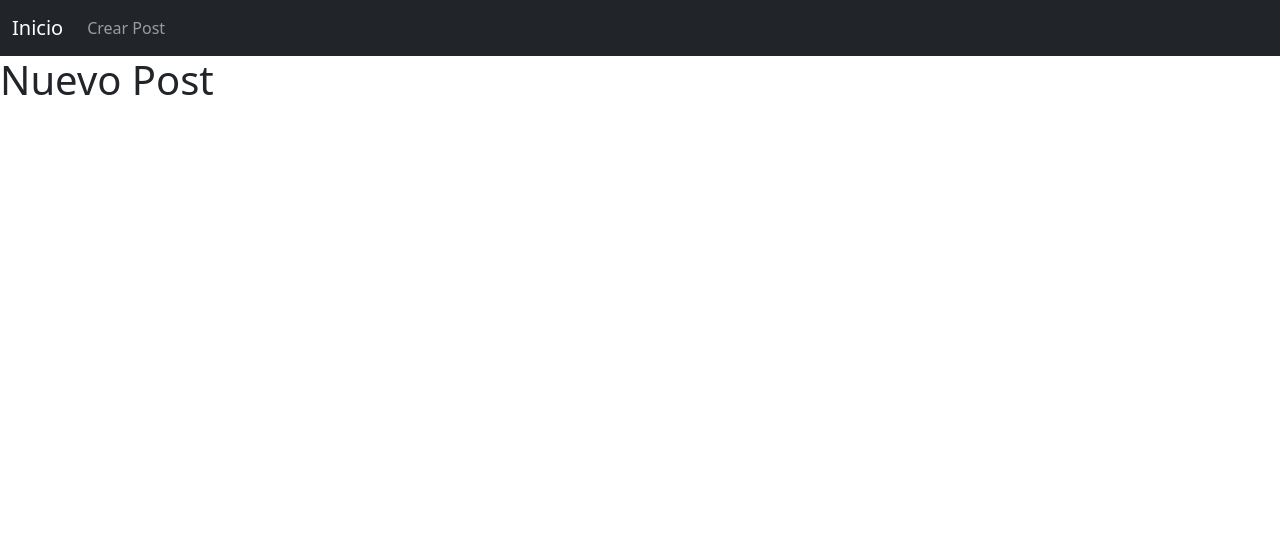
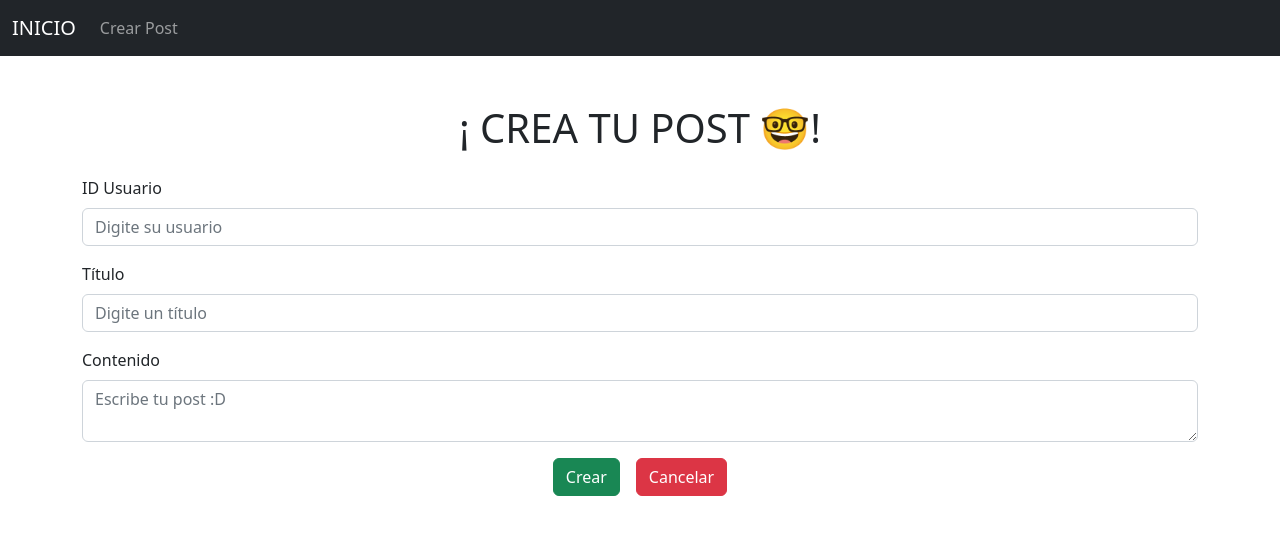
Before and after one commit to Jorgemunera/post-app, a React (Create React App) app: page /new-post in a window 1280 px wide. Shown: the top 534 px of the page. Built offline with nearby package versions, Linux system fonts and the light colour scheme.

Commit message:
antes de separar funcionalidades en custom hooks

```diff
--- a/package.json
+++ b/package.json
@@ -14,6 +14,7 @@
     "react-dom": "^18.2.0",
     "react-router-dom": "^6.9.0",
     "react-scripts": "5.0.1",
+    "sweetalert2": "^11.7.3",
     "web-vitals": "^2.1.4"
   },
   "scripts": {
--- a/src/components/NavBar.jsx
+++ b/src/components/NavBar.jsx
@@ -6,7 +6,7 @@ const NavBar = () => {
     return (
         <Navbar bg="dark" variant="dark">
             <Container fluid>
-                <Link to='/' className='navbar-brand'>Inicio</Link>
+                <Link to='/' className='navbar-brand'>INICIO</Link>
                 <Nav className="me-auto">
                     <Link to='/new-post' className='nav-link'>Crear Post</Link>
                 </Nav>
--- a/src/components/PostsTable.jsx
+++ b/src/components/PostsTable.jsx
@@ -1,32 +1,142 @@
 import React, { useEffect, useState } from 'react';
+import { Container, Table, Button, Form, Modal } from 'react-bootstrap';
 import axios from 'axios';
+import Swal from 'sweetalert2';
 
 const PostsTable = () => {
-
     const URL = "http://localhost:3004/posts";
 
-    const getData = async () => {
+    // Estado para guardar y modificar los Posts
+    const [posts, setPosts] = useState([]);
+    // Estado para ocultar o mostrar el Modal
+    const [showModal, setShowModal] = useState(false);
+    // Estado para guardar la informacion del Post seleccionado
+    const [selectedPost, setSelectedPost] = useState(null);
+
+    const handleCloseModal = () => setShowModal(false);
+    const handleShowModal = () => setShowModal(true);
+
+    const getPosts = async () => {
         try {
-            const res = axios.get(URL);
-            return res;
+            const res = await axios.get(URL);
+            setPosts(res.data);
         } catch (err) {
-            console.error('hubo un error')
+            Swal.fire(
+                '¡Ups!',
+                'Algo salió mal',
+                'error'
+            )
         }
     }
 
-    const [posts, setPosts] = useState([]);
+    useEffect(() => {
+        getPosts()
+    }, [posts])
 
-    useEffect(() => {
-        getData().then((res) => {
-            setPosts(res.data);
-        });
-    }, [])
+    // Función de eliminar POST, esta reacciona al evento de click del botón eliminar
+    const handleDelete = async (post) => {
+        Swal.fire({
+            title: `Estas seguro de eliminar el Post ${post.title}?`,
+            text: "¡No podrás revertir esto!",
+            icon: 'warning',
+            showCancelButton: true,
+            confirmButtonColor: '#3085d6',
+            cancelButtonColor: '#d33',
+            confirmButtonText: 'Sí, elimínalo!',
+            cancelButtonText: 'Cancelar',
+        }).then(async (result) => {
+            if (result.isConfirmed) {
+                try {
+                    const res = await axios.delete(`${URL}/${post.id}`);
+                    if (res.status === 200) {
+                        Swal.fire(
+                            '¡Post Eliminado!',
+                            `Se ha eliminado tu post ${post.title}`,
+                            'success'
+                        )
+                    }
+                    const newPosts = posts.filter(p => p.id !== post.id);
+                    setPosts(newPosts);
+                } catch (err) {
+                    Swal.fire(
+                        '¡Ups!',
+                        'Algo salió mal',
+                        'error'
+                    )
+                }
+            }
+        })
+    }
+
+    // Función de editar POST, esta actualiza la informacion del estado con los datos del post seleccionado
+    const handleEdit = (post) => {
+        setSelectedPost(post);
+        handleShowModal();
+    }
 
     return (
-        <div>
-            {posts.map((post) => a)}
-        </div>
+        <Container>
+            <Table striped bordered hover size="sm" responsive>
+                <thead>
+                    <tr>
+                        <th className="text-center align-middle">ID POST</th>
+                        <th className="text-center align-middle">TÍTULO</th>
+                        <th className="text-center align-middle" colSpan={3}>OPCIONES</th>
+                    </tr>
+                </thead>
+                <tbody>
+                    {posts.map((post) => (
+                        <tr key={post.id}>
+                            <td className="text-center align-middle">{post.id}</td>
+                            <td className="text-center align-middle title">{post.title}</td>
+                            <td className="text-center align-middle">
+                                <button className='btn btn-info'>Detalles</button>
+                            </td>
+                            <td className="text-center align-middle">
+                                <button className='btn btn-warning' onClick={() => handleEdit(post)}>Editar</button>
+                            </td>
+                            <td className="text-center align-middle">
+                                <button className='btn btn-danger' onClick={() => handleDelete(post)}>Eliminar</button>
+                            </td>
+                        </tr>
+                    ))}
+                </tbody>
+            </Table>
+            <Modal show={showModal} onHide={handleCloseModal}>
+                <Modal.Header closeButton>
+                    <Modal.Title>Editar Post</Modal.Title>
+                </Modal.Header>
+                <Modal.Body>
+                    <Form>
+                        <Form.Group className="mb-3" controlId="exampleForm.ControlInput1">
+                            <Form.Label>Titulo</Form.Label>
+                            <Form.Control
+                                type="text"
+                                value={selectedPost ? selectedPost.title : ''}
+                                autoFocus
+                            />
+                        </Form.Group>
+                        <Form.Group className="mb-3" controlId="exampleForm.ControlTextarea1">
+                            <Form.Label>Contenido</Form.Label>
+                            <Form.Control
+                                as="textarea"
+                                rows={3}
+                                value={selectedPost ? selectedPost.body : ''}
+                            />
+                        </Form.Group>
+                        <Modal.Footer>
+                            <Button variant="btn btn-secondary" type='button' onClick={handleCloseModal}>
+                                Cacelar
+                            </Button>
+                            <Button variant="btn btn-success" type='submit' onClick={handleCloseModal}>
+                                Guardar
+                            </Button>
+                        </Modal.Footer>
+                    </Form>
+                </Modal.Body>
+            </Modal>
+        </Container>
     );
 }
 
-export {PostsTable}
+export { PostsTable }
--- a/src/containers/App.jsx
+++ b/src/containers/App.jsx
@@ -2,10 +2,11 @@ import React from "react";
 import { Container } from 'react-bootstrap';
 import {PostsTable} from '../components/PostsTable';
 
+// Componente que renderiza el Inicio de la App
 function App() {
   return (
     <Container fluid>
-      <h1 className="text-center">Listado de Posts</h1>
+      <h1 className="text-center mb-4 mt-5">LISTADO DE POSTS 📚</h1>
       <PostsTable/>
     </Container>
   );
--- a/src/containers/NewPost.jsx
+++ b/src/containers/NewPost.jsx
@@ -1,11 +1,100 @@
-import React from 'react';
+import React, { useState } from 'react';
+import { Container, Form } from 'react-bootstrap';
+import { useNavigate } from 'react-router-dom';
+import axios from 'axios';
+import Swal from 'sweetalert2';
 
 const NewPost = () => {
+
+    // Estado para datos que recibimos en los inputs del formulario
+    const [data, setData] = useState({
+        userId: '',
+        title: '',
+        body: ''
+    });
+
+    const handleChange = ({ target }) => {
+        setData({
+            ...data,
+            [target.name]: target.value
+        })
+    }
+
+    // Petición POST con axios cuando ocurre el evento onSubmit del formulario (click en botón crear)
+    const URL = "http://localhost:3004/posts"
+
+    const handleSubmit = async (e) => {
+        try {
+            e.preventDefault();
+            const res = await axios.post(URL, data);
+            if (res.status === 201) {
+                Swal.fire(
+                    '¡Bien Hecho!',
+                    `Se ha publicado tu post ${res.data.title}`,
+                    'success'
+                )
+            }
+            navigate('/');
+        } catch (err) {
+            Swal.fire(
+                '¡Ups!',
+                'Algo salió mal',
+                'error'
+            )
+        }
+    }
+
+    // useNavigate para retornar al inicio cuando se de click en cancelar
+    const navigate = useNavigate();
+
+    const handleCancelButtonClick = (path) => {
+        navigate(path);
+    };
+
     return (
-        <div>
-            <h1>Nuevo Post</h1>
-        </div>
+        <Container>
+            <h1 className="text-center mb-4 mt-5">¡ CREA TU POST 🤓!</h1>
+            <Form onSubmit={handleSubmit}>
+                <Form.Group className="mb-3">
+                    <Form.Label>ID Usuario</Form.Label>
+                    <Form.Control
+                        type="text"
+                        name='userId'
+                        placeholder="Digite su usuario"
+                        value={data.userId}
+                        onChange={handleChange}
+                        required
+                    />
+                </Form.Group>
+                <Form.Group className="mb-3">
+                    <Form.Label>Título</Form.Label>
+                    <Form.Control
+                        type="text"
+                        name='title'
+                        placeholder="Digite un título"
+                        value={data.title}
+                        onChange={handleChange}
+                        required
+                    />
+                </Form.Group>
+                <Form.Group className="mb-3">
+                    <Form.Label>Contenido</Form.Label>
+                    <Form.Control
+                        as="textarea"
+                        name='body'
+                        placeholder="Escribe tu post :D"
+                        value={data.body}
+                        onChange={handleChange}
+                        required
+                    />
+                </Form.Group>
+                <div className='d-flex justify-content-center'>
+                    <button className='btn btn-success mx-2'>Crear</button>
+                    <button className='btn btn-danger mx-2' onClick={() => handleCancelButtonClick('/')}>Cancelar</button>
+                </div>
+            </Form>
+        </Container>
     );
 }
 
-export {NewPost}
+export { NewPost }
```
Also changed, not shown: db.json (+8 -26 lines), src/hooks/useDeletePost.jsx (added), src/hooks/useEditPost.jsx (added), src/hooks/useGetPosts.jsx (added), 1 other file (tests, documents, lock files or other folders).
